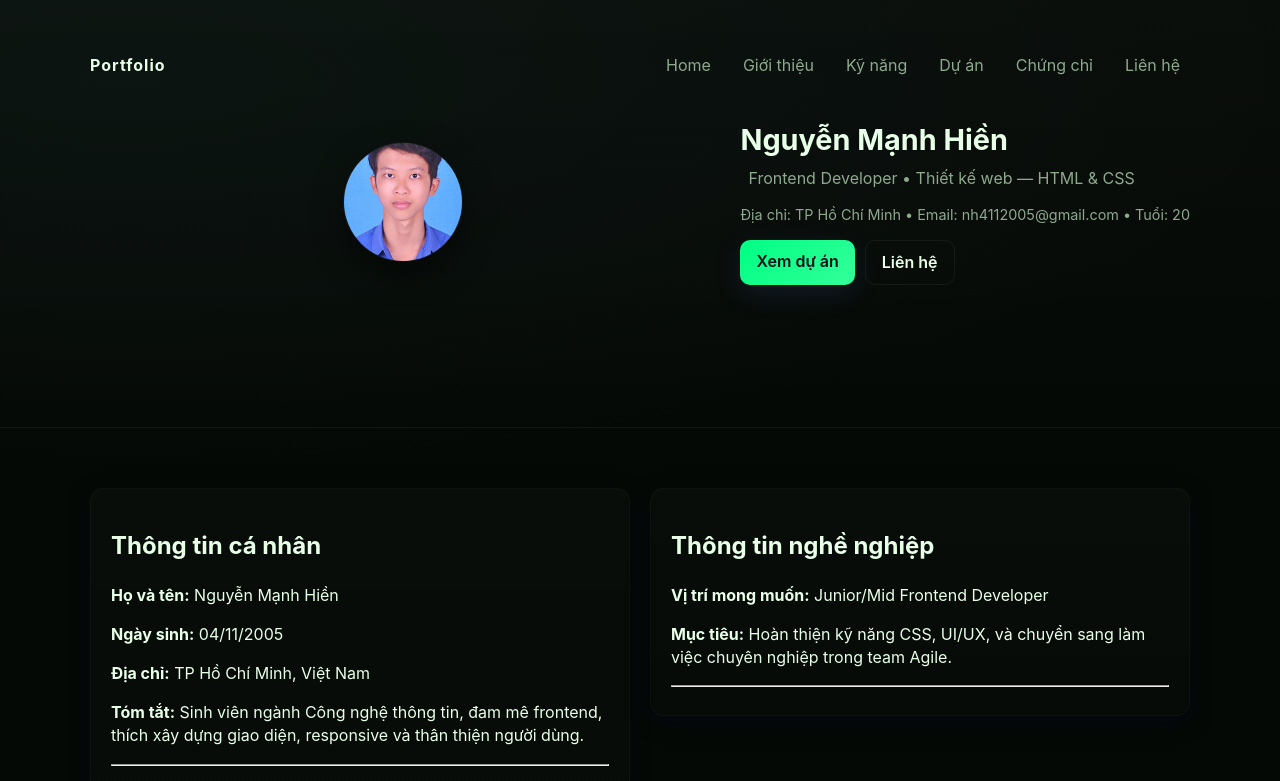
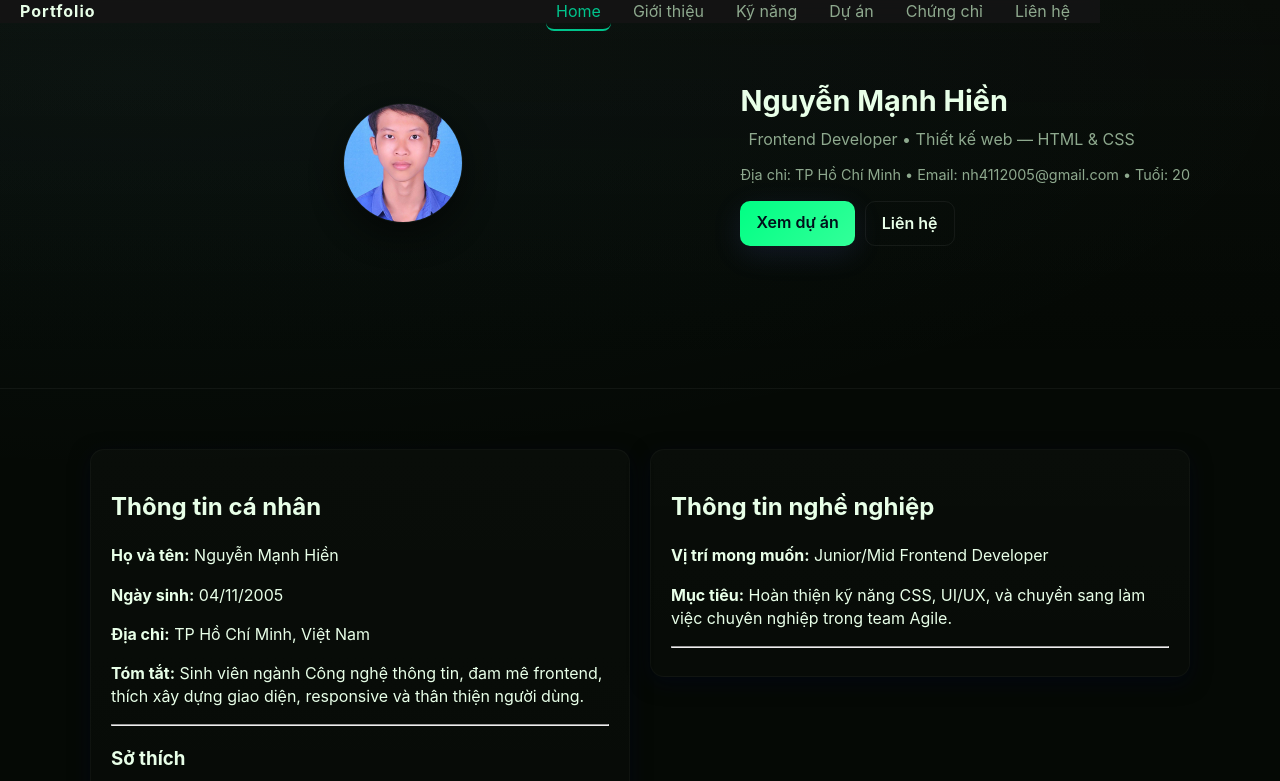
Before and after one commit to Hien-LL/mid-term, a plain HTML site: page index.html in a window 1280 px wide. Both pictures are taken after a click on the link "Home". Shown: the top 781 px of the page. Drawn offline with Linux system fonts and the light colour scheme.

Commit message:
nav commit

```diff
--- a/index.html
+++ b/index.html
@@ -221,5 +221,6 @@
       </div>
     </footer>
   </div>
+  <script src="script.js"></script>
 </body>
 </html>
--- /dev/null
+++ b/script.js
@@ -0,0 +1,40 @@
+// Hiệu ứng navbar khi cuộn
+window.addEventListener("scroll", () => {
+  const nav = document.querySelector(".nav");
+  if (window.scrollY > 50) {
+    nav.classList.add("scrolled");
+  } else {
+    nav.classList.remove("scrolled");
+  }
+});
+
+
+// Lấy tất cả link trong nav
+const navLinks = document.querySelectorAll('.nav-links a');
+
+// Khi click vào link, thêm class 'active'
+navLinks.forEach(link => {
+  link.addEventListener('click', () => {
+    navLinks.forEach(l => l.classList.remove('active'));
+    link.classList.add('active');
+  });
+});
+
+// Hiệu ứng hiện dần khi cuộn xuống
+const sections = document.querySelectorAll("section");
+
+const observer = new IntersectionObserver(
+  (entries) => {
+    entries.forEach((entry) => {
+      if (entry.isIntersecting) {
+        entry.target.classList.add("show");
+      }
+    });
+  },
+  { threshold: 0.15 }
+);
+
+sections.forEach((section) => {
+  section.classList.add("hidden");
+  observer.observe(section);
+});
--- a/styles.css
+++ b/styles.css
@@ -102,11 +102,30 @@ body{
 }
 
 /* NAV */
+header {
+  position: sticky;
+  top: 0;
+  z-index: 1000;
+}
+
+
 .nav{
-  display:flex;
-  align-items:center;
-  justify-content:space-between;
-  padding:8px 0;
+  position: fixed;        /* Giữ nav cố định trên màn hình */
+  top: 0;                 /* Dính sát mép trên */
+  left: 0;
+  width: 100%;            /* Chiếm toàn chiều rộng */
+  z-index: 1000;          /* Nằm trên các phần khác */
+  background-color: rgba(20, 20, 20, 0.9); /* màu nền mờ */
+  backdrop-filter: blur(6px);              /* hiệu ứng mờ nền (nếu hỗ trợ) */
+  transition: background-color 0.3s ease;
+}
+.nav.container {
+  max-width: var(--container-width);
+  margin: 0 auto;
+  padding: 0 20px;
+  display: flex;
+  justify-content: space-between;
+  align-items: center;
 }
 .brand{
   font-weight:700;
@@ -121,7 +140,36 @@ body{
   border-radius:8px;
   transition:color .15s, background .15s;
 }
-.nav-links a:hover{color:var(--text); background: rgba(255,255,255,0.02)}
+.nav-links a:hover{
+  color:var(--text);
+  background: rgba(255,255,255,0.02)
+}
+.nav-links a.active {
+  color: #00c48c; /* xanh lá ngọc */
+  border-bottom: 2px solid #00c48c;
+}
+
+
+/* Khi cuộn thì nav sẽ có nền mờ hơn */
+.nav.scrolled {
+  background: rgba(0, 0, 0, 0.6);
+  backdrop-filter: blur(10px);
+  border-radius: 12px;
+  padding: 12px 16px;
+  transition: all 0.3s ease;
+}
+
+/* Hiệu ứng hiện dần khi cuộn xuống */
+.hidden {
+  opacity: 0;
+  transform: translateY(40px);
+  transition: all 0.8s ease-out;
+}
+
+.show {
+  opacity: 1;
+  transform: translateY(0);
+}
 
 /* Banner content layout */
 .banner-content{
@@ -277,3 +325,7 @@ body{
   to {transform: translateX(0); opacity:1}
 }
 .skill{animation: slideIn .45s ease both}
+
+html {
+  scroll-behavior: smooth;
+}
```
